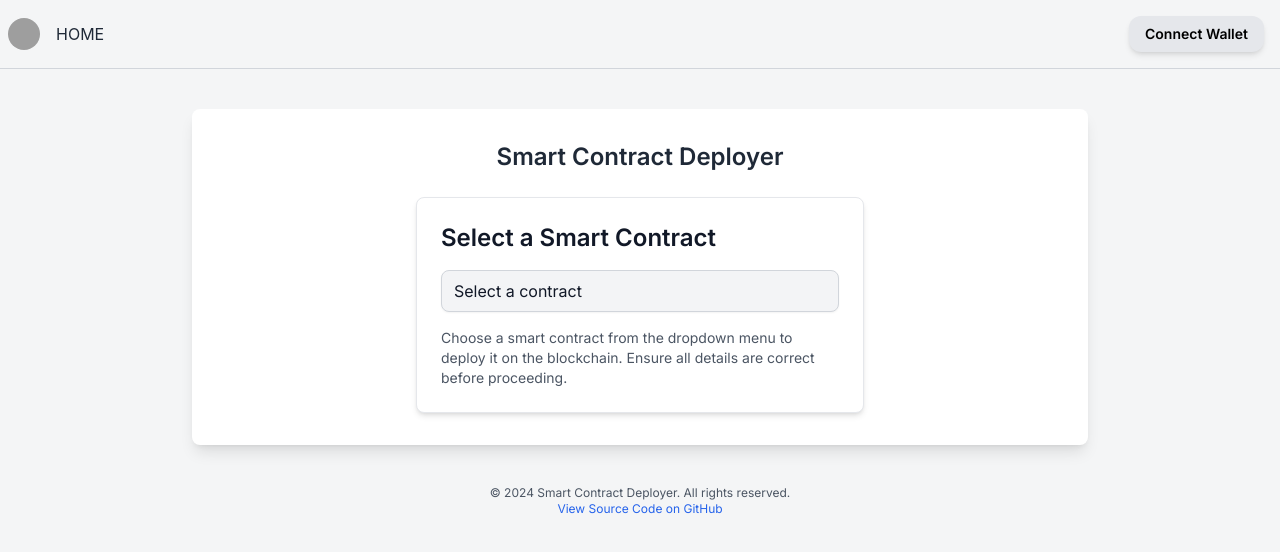
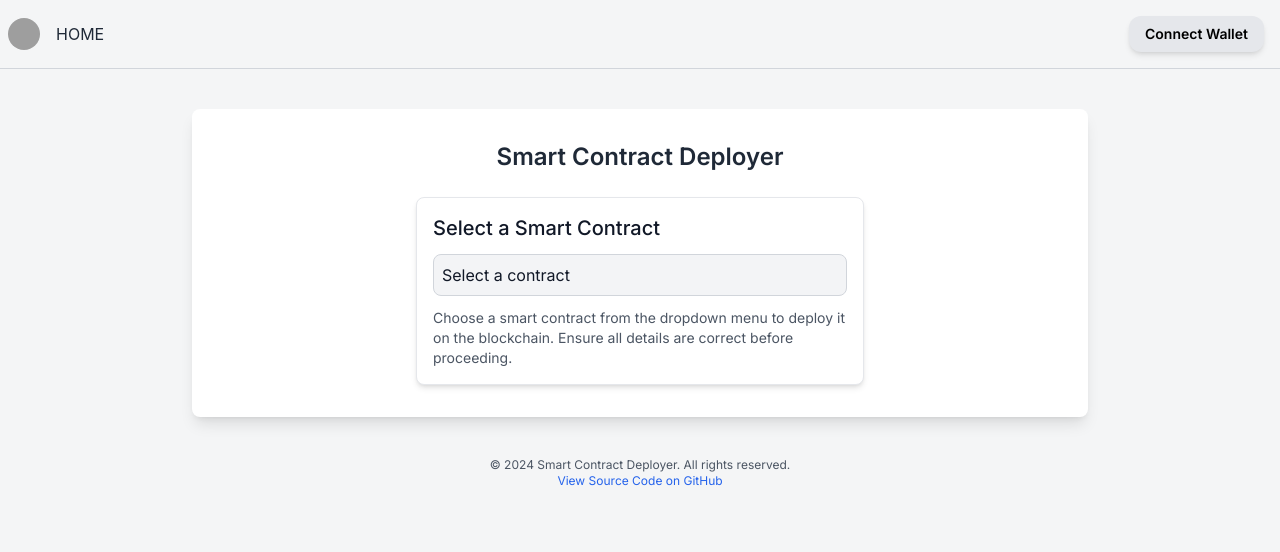
Before and after one commit to furidngrt/scdeployer, a Next.js app: page / in a window 1280 px wide. Shown: the top 552 px of the page. Built offline with nearby package versions, Linux system fonts and the light colour scheme; grey boxes are pictures that could not be loaded.

Commit message:
Update ContractSelector.js

```diff
--- a/app/components/ContractSelector.js
+++ b/app/components/ContractSelector.js
@@ -1,4 +1,3 @@
-// app/components/ContractSelector.js
 import React, { useState } from 'react';
 
 const ContractSelector = ({ contracts, onSelect }) => {
@@ -11,16 +10,17 @@ const ContractSelector = ({ contracts, onSelect }) => {
   };
 
   return (
-    <div className="p-6 bg-white rounded-lg shadow-md max-w-lg mx-auto space-y-4 border border-gray-200">
-      <h2 className="text-2xl font-semibold text-gray-900">
+    <div className="p-4 bg-white rounded-lg shadow-md max-w-md mx-auto space-y-3 border border-gray-200">
+      <h3 className="text-xl font-medium text-gray-900">
         Select a Smart Contract
-      </h2>
+      </h3>
 
       <div className="relative">
         <select
           value={selectedContract}
           onChange={handleChange}
-          className="w-full bg-gray-100 text-gray-900 border border-gray-300 rounded-lg focus:ring-2 focus:ring-blue-400 focus:border-blue-400 block py-2 px-3 cursor-pointer appearance-none transition-transform transform hover:scale-105 shadow-sm"
+          className="w-full bg-gray-100 text-gray-900 border border-gray-300 rounded-lg block py-2 px-2 cursor-pointer appearance-none"
+          style={{ zIndex: 1000, position: 'relative' }} // Ensure visibility
         >
           <option value="">Select a contract</option>
           {contracts.map((contract, index) => (
```
